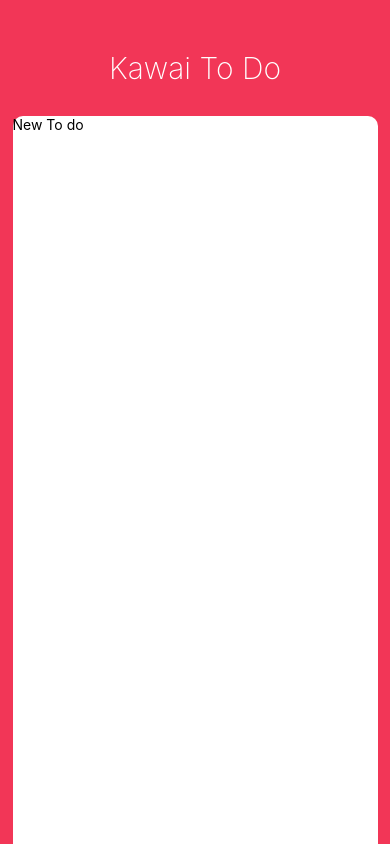
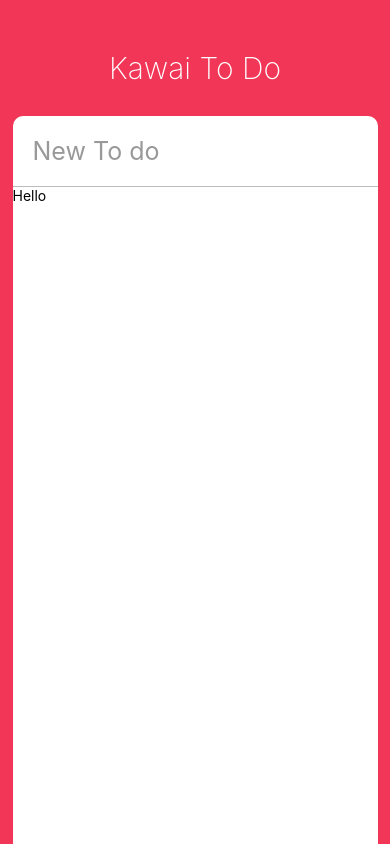
Before and after one commit to NariRoh/kawai-todo, a React Native app: screen / in a window 390 px wide. Built offline with nearby package versions, Linux system fonts and the light colour scheme.

Commit message:
UI part-2

```diff
--- a/App.js
+++ b/App.js
@@ -6,23 +6,47 @@
   StatusBar,
   TextInput,
   Dimensions,
-  Platform
+  Platform,
+  ScrollView
 } from 'react-native';
+import ToDo from './ToDo';
 
 const { width, height } = Dimensions.get("window");
 
 export default class App extends React.Component {
+  state = {
+    newToDo: ""
+  }
+
   render() {
+    const { newToDo } = this.state;
     return (
       <View style={styles.container}>
         <StatusBar barStyle="light-content" />
         <Text style={styles.title}>Kawai To Do</Text>
         <View style={styles.card}>
-          <TextInput style={styles.input}placeholder={"New To do"} />
+          <TextInput
+            style={styles.input}
+            placeholder={"New To do"}
+            value={newToDo}
+            onChangeText={this._controlNewToDo}
+            placeholderTextColor={"#999"}
+            returnKeyType={"done"}
+            autoCorrect={false}
+           />
+           <ScrollView>
+            <ToDo />
+           </ScrollView>
         </View>
       </View>
     );
   }
+
+  _controlNewToDo = text => {
+    this.setState({
+      newToDo: text
+    });
+  };
 }
 
 const styles = StyleSheet.create({
@@ -58,5 +82,11 @@
         elevation: 3
       }
     })
+  },
+  input: {
+    padding: 20,
+    fontSize: 25,
+    borderBottomWidth: 1,
+    borderBottomColor: '#bbb'
   }
 });
--- /dev/null
+++ b/ToDo.js
@@ -0,0 +1,16 @@
+import React, { Component } from 'react';
+import { View, Text, StyleSheet, TouchOpacity } from 'react-native';
+
+export default class ToDo extends Component {
+  render() {
+    return (
+      <View>
+        <Text>Hello</Text>
+      </View>
+    );
+  }
+}
+
+const styles = StyleSheet.create({
+
+});
```
